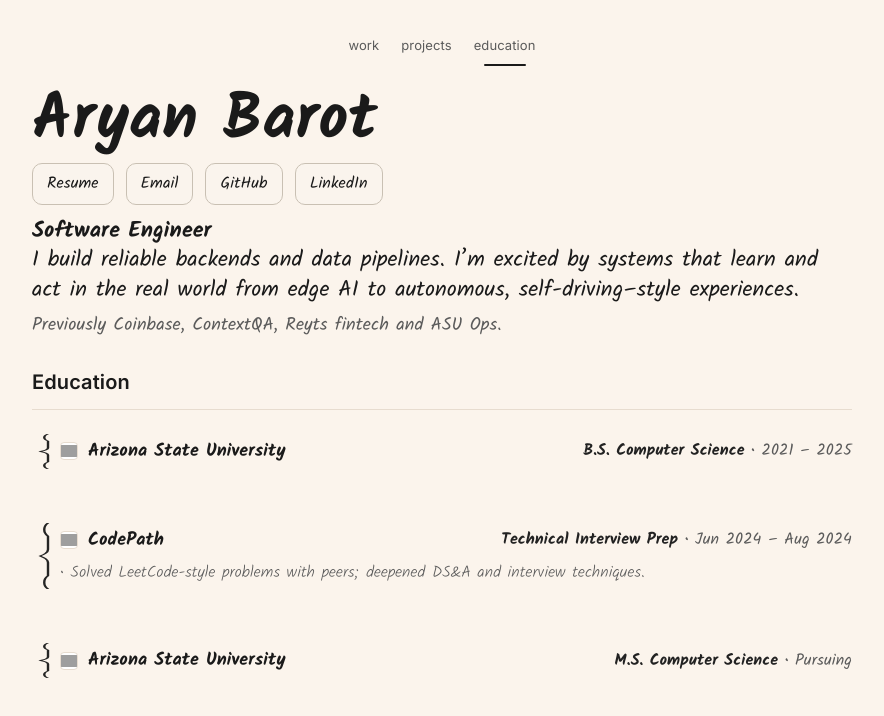
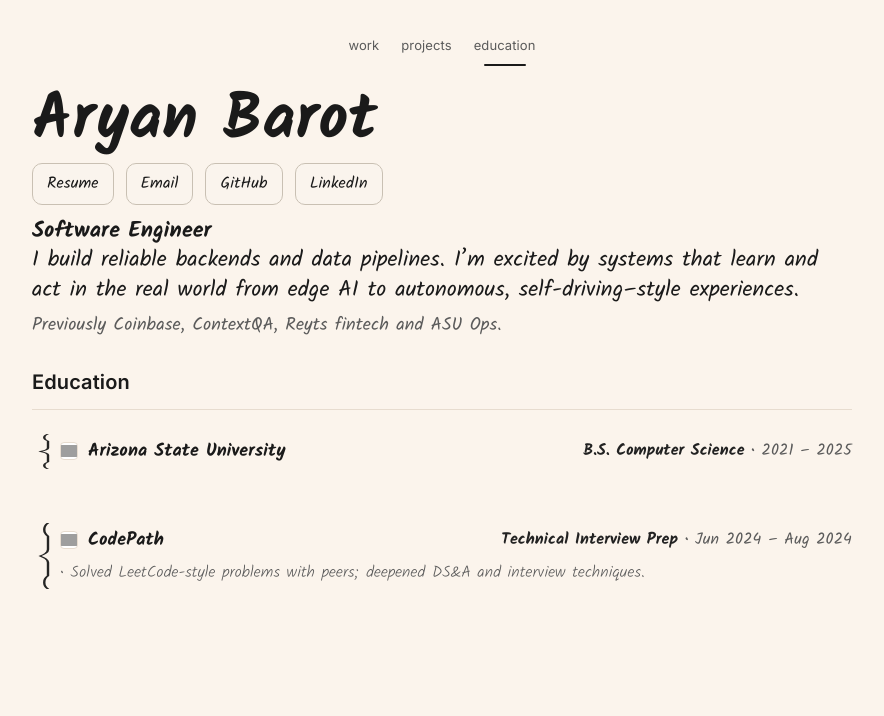
Before and after one commit to aaronbarought/MyPortfolio, a React (Vite) app: page /education in a window 1280 px wide. Shown: the top 716 px of the page, without its empty margins (198-1082 px from the left). Built offline with nearby package versions, Linux system fonts and the light colour scheme; grey boxes are pictures that could not be loaded; the HTML template or start-up script is replaced by a standard one.

Commit message:
Update Education.jsx

```diff
--- a/src/pages/Education.jsx
+++ b/src/pages/Education.jsx
@@ -17,13 +17,6 @@
       bullets: [
         "Solved LeetCode-style problems with peers; deepened DS&A and interview techniques."
       ]
-    },
-    {
-      school: "Arizona State University",
-      degree: "M.S. Computer Science",
-      period: "Pursuing",
-      logo: "https://logo.clearbit.com/asu.edu",
-      bullets: []
     }
   ]
 
```
